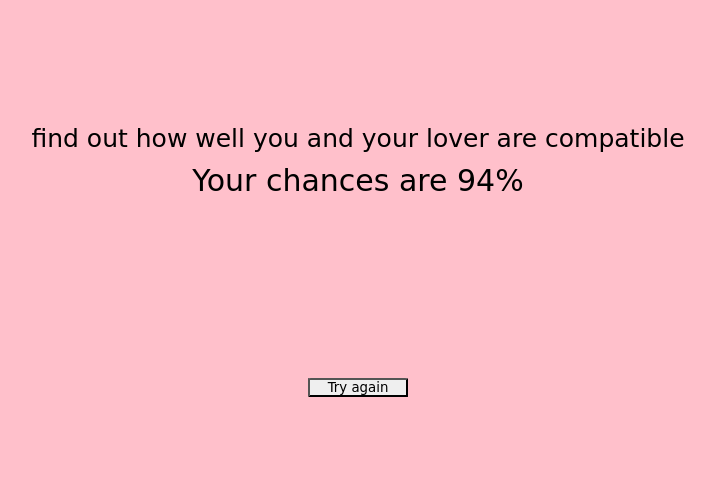
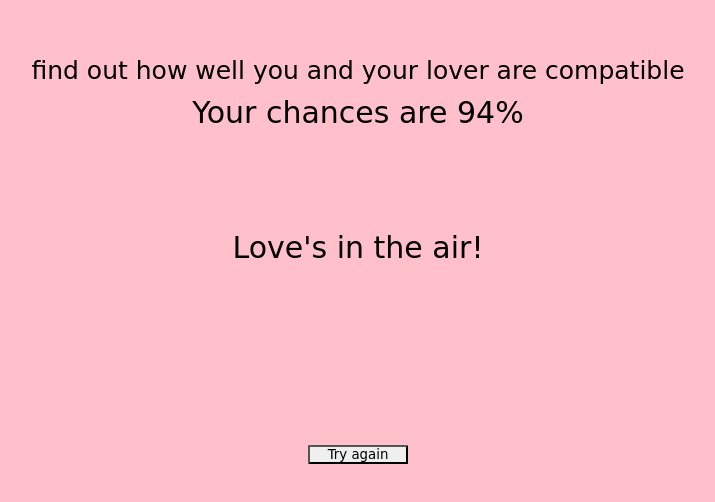
Before and after one commit to vitorbarb/course, a plain HTML site: page section15_advanced_java_script/love_calculator/result.html in a window 1280 px wide. Shown: the part 140-642 px from the top of the page, without its empty margins (282-997 px from the left). Drawn offline with Linux system fonts and the light colour scheme; a web font is replaced by a local one.

Commit message:
Adding conditionals to display different messages according to the love percentage

```diff
--- a/section15_advanced_java_script/love_calculator/result.html
+++ b/section15_advanced_java_script/love_calculator/result.html
@@ -19,8 +19,8 @@
 <body id="result">
 
     <h2>find out how well you and your lover are compatible</h2>
-     <p>you and your lover</p>
-
+     <p id="p">you and your lover</p>
+    <p id="message"></p>
 
 
 <a href="index.html"><button>Try again</button></a>
@@ -29,9 +29,45 @@
 <script>
     n = Math.floor(Math.random() * 100) + 1
 
+
+
     document.addEventListener('DOMContentLoaded', function(){
-        document.querySelector("p").textContent = `Your chances are ${n}%`
+        document.querySelector("#p").textContent = `Your chances are ${n}%`
     })
+
+if (n <= 25){document.querySelector("#message").textContent = "Not very loving. maybe next time"} ;
+if (n > 25 && n < 40){document.querySelector("#message").textContent = "Almost there !"}
+if (n >=40 && n < 50){document.querySelector("#message").textContent = "It could work !"}
+if (n >= 50 && n< 70){document.querySelector("#message").textContent = "What a great pair!"}
+if (n >=70 && n < 80){document.querySelector("#message").textContent = "You're like soulmates !"}
+if (n >= 80 ){document.querySelector("#message").textContent = "Love's in the air!"}
+
+
+
+
+
+
+
+
+
+
+
+
+
+
+
+
+
+
+
+
+
+
+
+
+
+
+
 </script>
 </body>
 </html>
```
